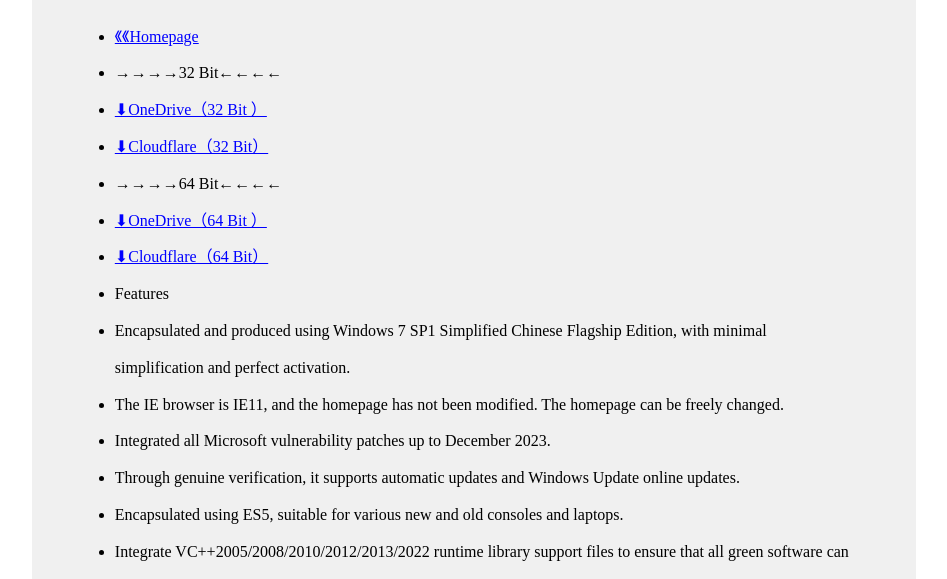
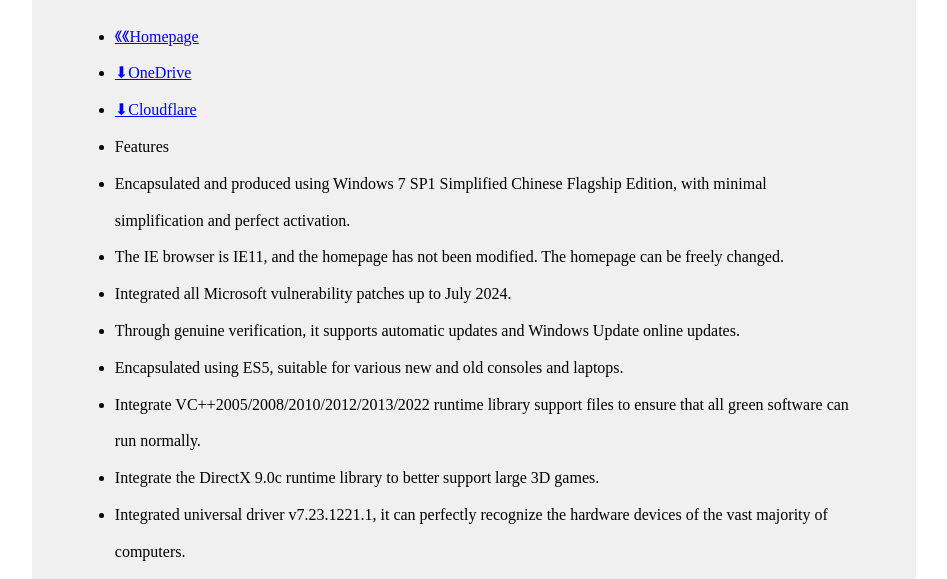
Before and after one commit to CLAMOWO/enpuresys, a plain HTML site: page 7.html in a window 1280 px wide. Shown: the part 213-792 px from the top of the page, without its empty margins (166-1113 px from the left). Drawn offline with Linux system fonts and the light colour scheme.

Commit message:
Update 7.html

```diff
--- a/7.html
+++ b/7.html
@@ -30,21 +30,17 @@
         <h1>Pureys Windows 7 x86/64 Pure Edition 2023.12</h1>
         <ul>
             <li><a href="index.html">《《Homepage</a></li>
-            <li>→→→→32 Bit←←←←</li>
-            <li><a href="http://123.60.172.133:5244/d/od/win7/2023.12/Pure_Windows7_X86_2023.12.esd">⬇OneDrive（32 Bit ）</a></li>
-            <li><a href="http://z6b.cn/2VeTX">⬇Cloudflare（32 Bit）</a></li>
-            <li>→→→→64 Bit←←←←</li>
-            <li><a href="http://123.60.172.133:5244/d/od/win7/2023.12/Pure_Windows7_X64_2023.12.esd">⬇OneDrive（64 Bit ）</a></li>
-            <li><a href="http://z6b.cn/zbxwf">⬇Cloudflare（64 Bit）</a></li>
+            <li><a href="http://123.60.172.133:5244/d/od/win7/2024.7/Pure_Windows7_X64_2024.7.esd">⬇OneDrive</a></li>
+            <li><a href="https://www.yunzhongzhuan.com/#sharefile=5CRHgA3A_2836917">⬇Cloudflare</a></li>
             <li>Features</li>
             <li>Encapsulated and produced using Windows 7 SP1 Simplified Chinese Flagship Edition, with minimal simplification and perfect activation.</li>
             <li>The IE browser is IE11, and the homepage has not been modified. The homepage can be freely changed.</li>
-            <li>Integrated all Microsoft vulnerability patches up to December 2023.</li>
+            <li>Integrated all Microsoft vulnerability patches up to July 2024.</li>
             <li>Through genuine verification, it supports automatic updates and Windows Update online updates.</li>
             <li>Encapsulated using ES5, suitable for various new and old consoles and laptops.</li>
             <li>Integrate VC++2005/2008/2010/2012/2013/2022 runtime library support files to ensure that all green software can run normally.</li>
             <li>Integrate the DirectX 9.0c runtime library to better support large 3D games.</li>
-            <li>Integrated universal driver v7.23.925.3, it can perfectly recognize the hardware devices of the vast majority of computers.</li>
+            <li>Integrated universal driver v7.23.1221.1, it can perfectly recognize the hardware devices of the vast majority of computers.</li>
             <li>Desktop icons display: User Documents, Computer, Network, Recycle Bin, Edge.</li>
             <li>Close the small white flag in the operation center.</li>
             <li>Prohibit sleep.</li>
```
